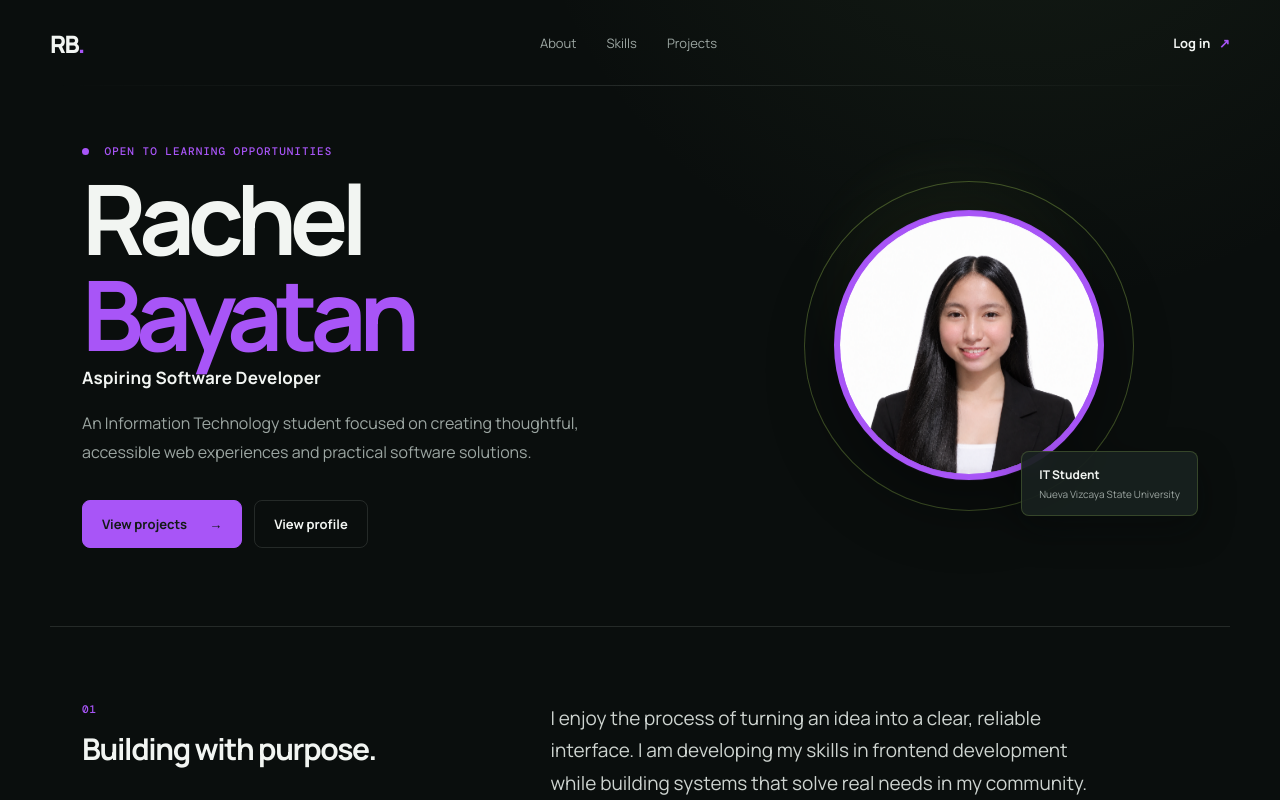
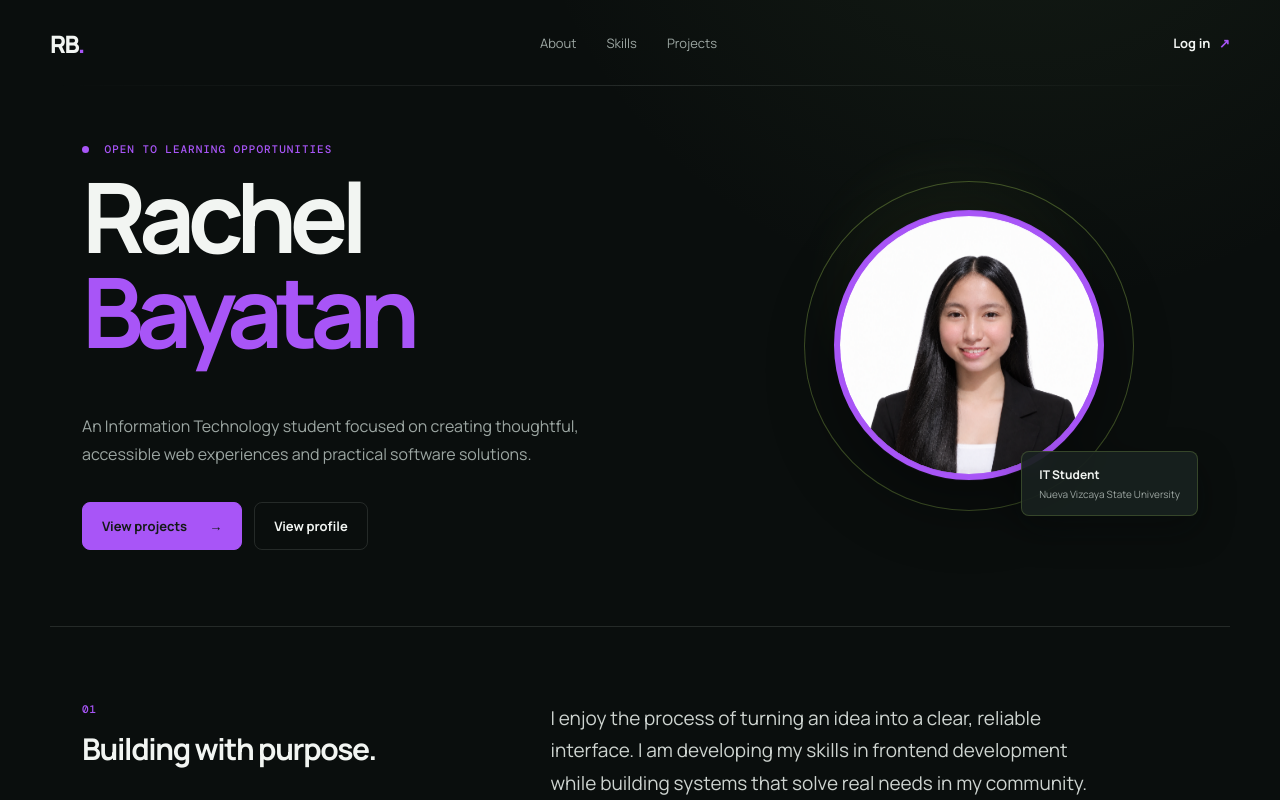
Before and after one commit to rachelbayatan12-cmd/-programmer-portfolio, a Next.js app: page / in a window 1280 px wide. Shown: the top 800 px of the page. Built offline with nearby package versions, Linux system fonts and the light colour scheme.

Commit message:
Update hero-role animation and styles

```diff
--- a/app/globals.css
+++ b/app/globals.css
@@ -495,18 +495,19 @@ html {
     padding: 25px 20px 50px;
   }
 }
-
 .hero-role {
-  animation: role-slide 0.8s ease-out 0.2s both;
+  display: inline-block;
+  overflow: hidden;
+  white-space: nowrap;
+  width: 0;
+  animation: typing-role 1.8s steps(27, end) forwards;
 }
 
-@keyframes role-slide {
+@keyframes typing-role {
   from {
-    opacity: 0;
-    transform: translateX(-15px);
+    width: 0;
   }
   to {
-    opacity: 1;
-    transform: translateX(0);
+    width: 100%;
   }
-}
+  }
```
